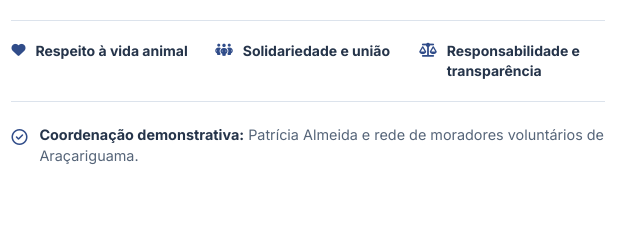
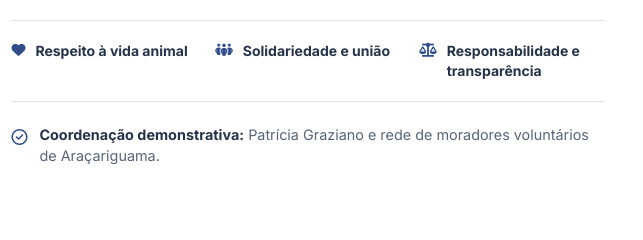
Before and after one commit to Gabpires/juntos-pelos-animais, a plain HTML site: page index.html in a window 1280 px wide. Shown: the part 1140-1380 px from the top of the page, 635-1278 px from the left. Drawn offline with nearby package versions, Linux system fonts and the light colour scheme.

Commit message:
Update coordination name in index.html

```diff
--- a/index.html
+++ b/index.html
@@ -117,7 +117,7 @@
 
           <div class="responsibility-note">
             <i class="fa-regular fa-circle-check" aria-hidden="true"></i>
-            <p><strong>Coordenação demonstrativa:</strong> Patrícia Almeida e rede de moradores voluntários de Araçariguama.</p>
+            <p><strong>Coordenação demonstrativa:</strong> Patrícia Graziano e rede de moradores voluntários de Araçariguama.</p>
           </div>
         </div>
       </div>
```
